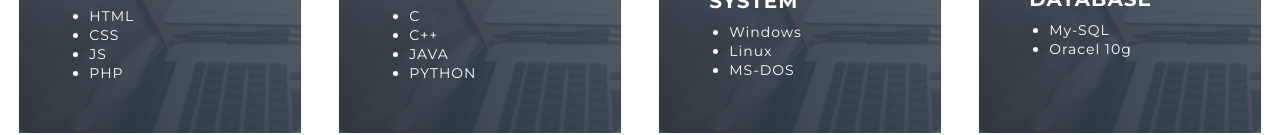
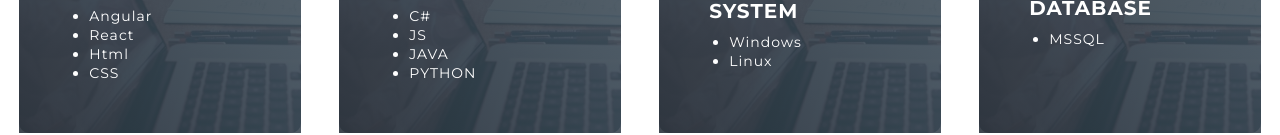
Before and after one commit to Biltu5/Portfolio-site, a plain HTML site: page index.html in a window 1280 px wide. Shown: the part 1269-1404 px from the top of the page. Drawn offline with Linux system fonts and the light colour scheme.

Commit message:
Update index.html

```diff
--- a/index.html
+++ b/index.html
@@ -25,7 +25,7 @@
                         <div class="bar"></div>
                     </div>
                     <ul>
-                        <li><a href="#hero" data-after="Home">Home</a></li>
+                        <li><a href="#home" data-after="Home">Home</a></li>
                         <li><a href="#skill" data-after="Technical Skills">Technical Skills</a></li>
                         <li><a href="#projects" data-after="Projects">Projects</a></li>
                         <li><a href="#about" data-after="About">About</a></li>
@@ -36,8 +36,8 @@
         </div>
     </section>
     <!-- End header section  -->
-    <!-- Hero section -->
-    <section id="hero">
+    <!-- Home section -->
+    <section id="home">
         <div class="hero container">
             <div>
                 <h1>Hello! <span></span></h1>
@@ -47,7 +47,7 @@
             </div>
         </div>
     </section>
-    <!-- End Hero Section -->
+    <!-- End Home Section -->
     <!-- skill section -->
     <section id="skill">
         <div class="skill container">
@@ -60,10 +60,10 @@
 
                     <h2>Web Design Language</h2>
                     <ul>
-                        <li>HTML</li>
+                        <li>Angular</li>
+                        <li>React</li>
+                        <li>Html</li>
                         <li>CSS</li>
-                        <li>JS</li>
-                        <li>PHP</li>
                     </ul>
                 </div>
                 <div class="skill-item">
@@ -71,8 +71,8 @@
 
                     <h2>Programming Language</h2>
                     <ul>
-                        <li>C</li>
-                        <li>C++</li>
+                        <li>C#</li>
+                        <li>JS</li>
                         <li>JAVA</li>
                         <li>PYTHON</li>
                     </ul>
@@ -84,7 +84,6 @@
                     <ul>
                         <li>Windows</li>
                         <li>Linux</li>
-                        <li>MS-DOS</li>
                     </ul>
                 </div>
                 <div class="skill-item">
@@ -92,8 +91,7 @@
 
                     <h2>Database</h2>
                     <ul>
-                        <li>My-SQL</li>
-                        <li>Oracel 10g</li>
+                        <li>MSSQL</li>
                     </ul>
                 </div>
             </div>
```
